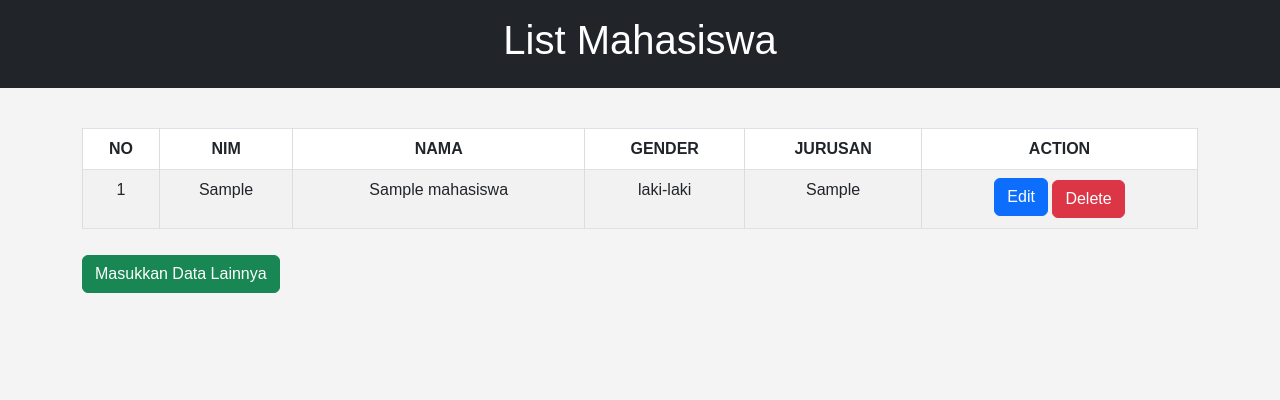
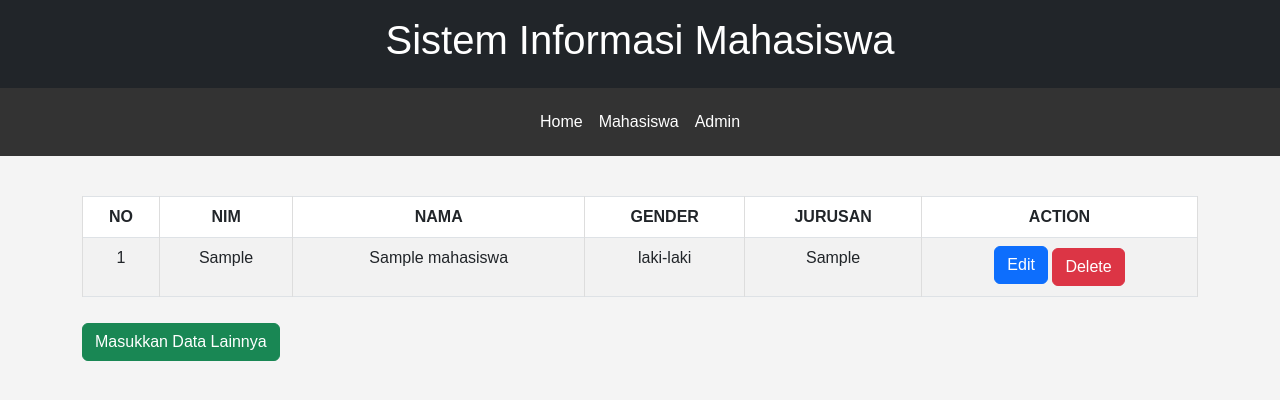
Before and after one commit to thejgdt/simple.php, a PHP site: page / in a window 1280 px wide. Shown: the top 400 px of the page. Run offline with PHP 8.4, Linux system fonts and the light colour scheme; tables that the repository leaves empty hold one stand-in row (values such as "Sample post").

Commit message:
add navbar to the index page
this adds a Bootstrap navbar below the header with "Home," "Mahasiswa," and "Admin" links. the navbar is responsive and will collapse into a mobile-friendly menu on smaller screens

```diff
--- a/index.php
+++ b/index.php
@@ -5,7 +5,7 @@
     <meta charset="utf-8">
     <meta http-equiv="X-UA-Compatible" content="IE=edge">
     <meta name="viewport" content="width=device-width, initial-scale=1.0">
-    <title>Data Mahasiswa</title>
+    <title>Sistem Informasi Mahasiswa</title>
     <link href="https://cdn.jsdelivr.net/npm/bootstrap@5.3.0/dist/css/bootstrap.min.css" rel="stylesheet">
     <style>
         body {
@@ -20,6 +20,22 @@
             color: #fff;
             text-align: center;
             padding: 1em 0;
+        }
+
+        .navbar {
+            background-color: #333;
+        }
+
+        .navbar a {
+            color: white;
+            padding: 14px 16px;
+            text-decoration: none;
+            text-align: center;
+        }
+
+        .navbar a:hover {
+            background-color: #ddd;
+            color: black;
         }
 
         section {
@@ -93,8 +109,26 @@
 
 <body>
     <header class="bg-dark text-white">
-        <h1>List Mahasiswa</h1>
+        <h1>Sistem Informasi Mahasiswa</h1>
     </header>
+
+    <nav class="navbar navbar-expand-lg">
+        <div class="container">
+            <div class="collapse navbar-collapse">
+                <ul class="navbar-nav mx-auto">
+                    <li class="nav-item">
+                        <a class="nav-link" href="#">Home</a>
+                    </li>
+                    <li class="nav-item">
+                        <a class="nav-link" href="#">Mahasiswa</a>
+                    </li>
+                    <li class="nav-item">
+                        <a class="nav-link" href="#">Admin</a>
+                    </li>
+                </ul>
+            </div>
+        </div>
+    </nav>
 
     <section class="container">
         <div class="table-responsive">
```
